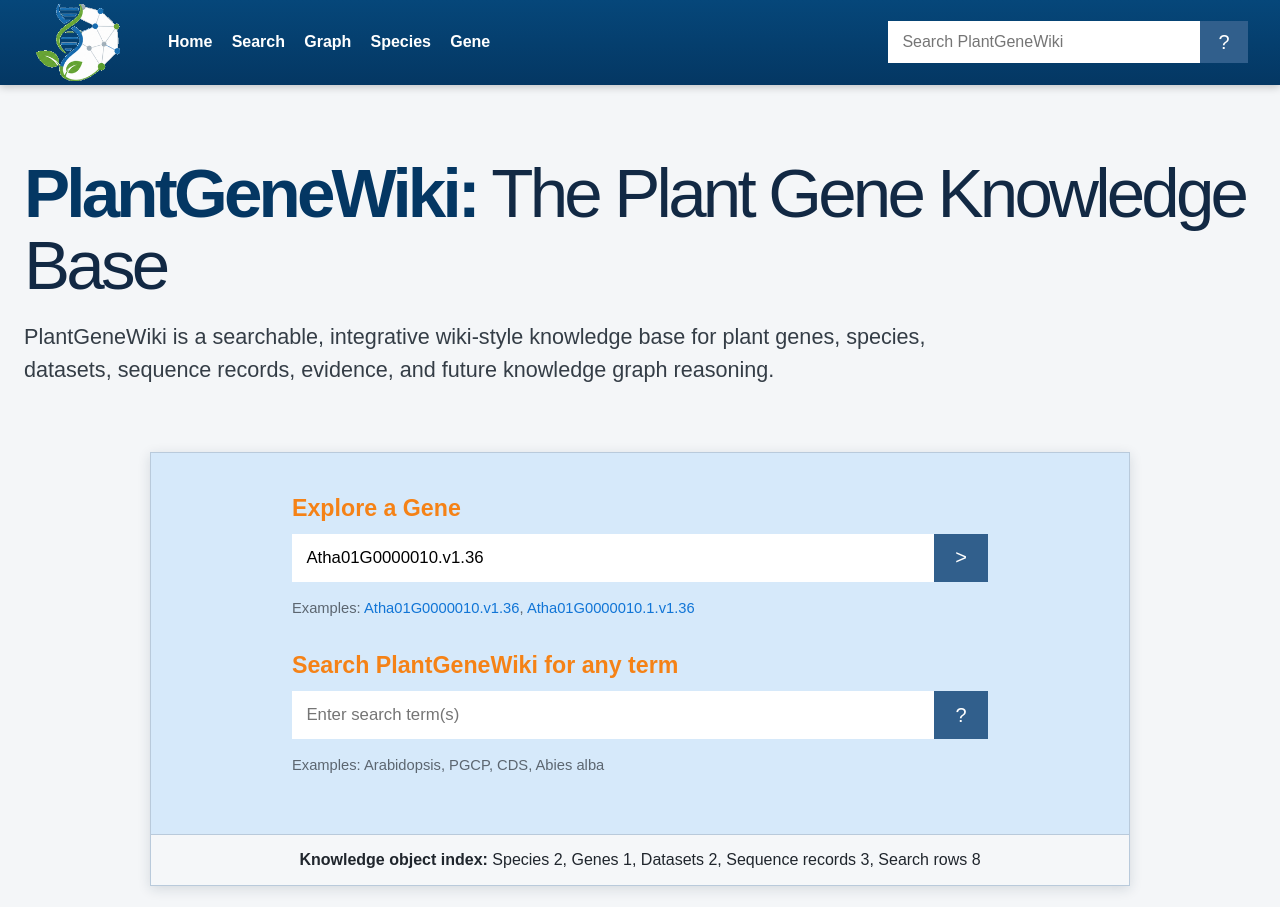
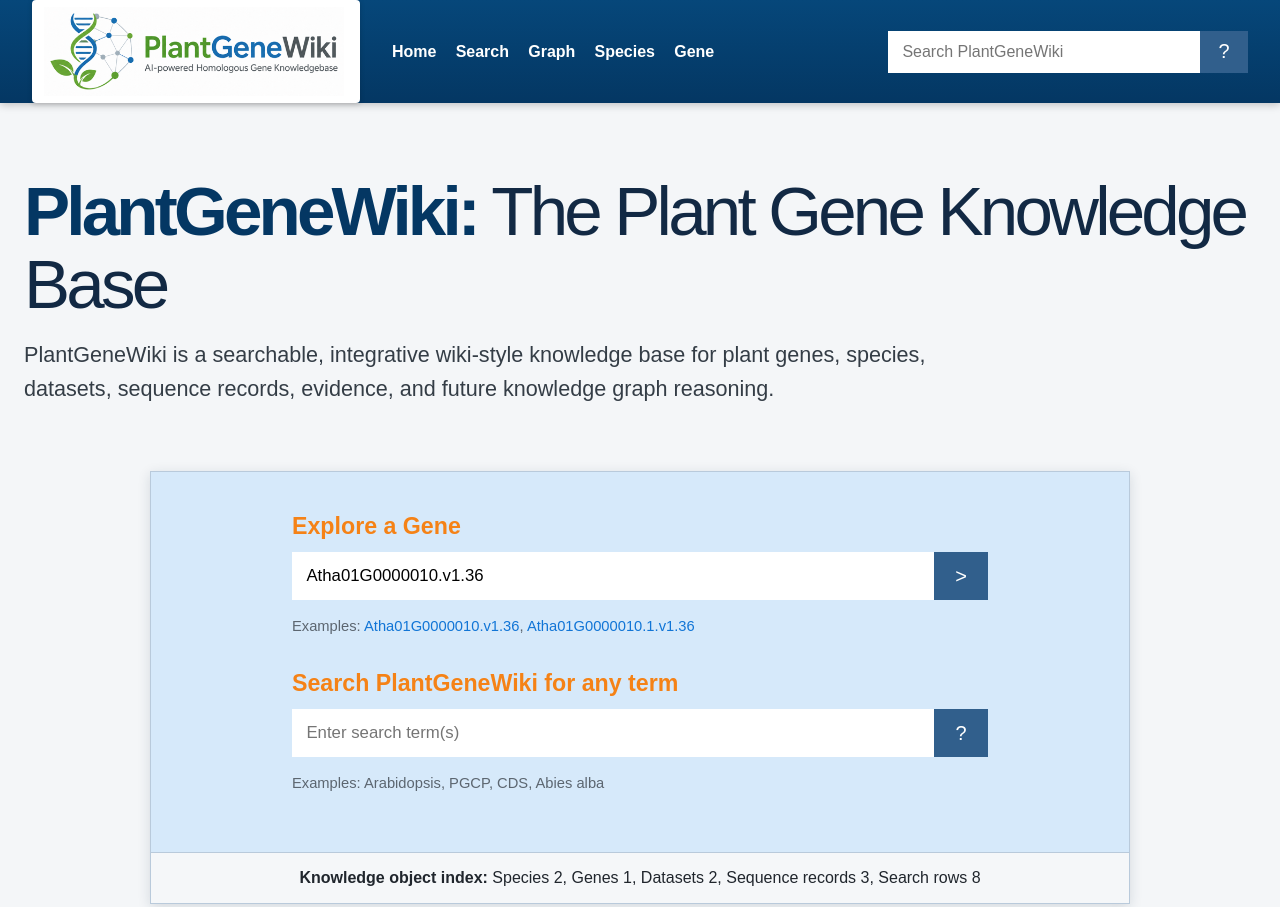
Before and after one commit to nebuscar/PlantGeneWiki, an Astro site in the folder apps/web/: page / in a window 1280 px wide. Shown: the top 907 px of the page. Built offline with nearby package versions, Linux system fonts and the light colour scheme; Astro itself is replaced by a stand-in of ours.

Commit message:
Use full logo in header brand block

```diff
--- a/apps/web/src/layouts/BaseLayout.astro
+++ b/apps/web/src/layouts/BaseLayout.astro
@@ -14,7 +14,7 @@
   <body>
     <header class="site-header">
       <a class="brand" href="/" aria-label="PlantGeneWiki home">
-        <img class="brand-logo" src="/assets/plantgenewiki-logo-mark-transparent.png" alt="PlantGeneWiki" />
+        <img class="brand-logo" src="/assets/plantgenewiki-logo-full.png" alt="PlantGeneWiki" />
       </a>
       <nav aria-label="Main navigation">
         <a href="/">Home</a>
--- a/apps/web/src/styles/global.css
+++ b/apps/web/src/styles/global.css
@@ -49,7 +49,7 @@
   display: flex;
   align-items: center;
   gap: 2rem;
-  min-height: 78px;
+  min-height: 86px;
   padding: 0 2rem;
   background: linear-gradient(180deg, var(--navy), var(--navy-dark));
   color: #ffffff;
@@ -60,7 +60,11 @@
   display: inline-flex;
   align-items: center;
   color: #ffffff;
-  min-width: 104px;
+  min-width: 328px;
+  padding: 0.45rem 0.75rem;
+  border-radius: 4px;
+  background: #ffffff;
+  box-shadow: 0 1px 5px rgba(0, 0, 0, 0.18);
   text-decoration: none;
 }
 
@@ -71,7 +75,7 @@
 
 .brand-logo {
   display: block;
-  width: 92px;
+  width: 300px;
   height: auto;
 }
 
```
Also changed, not shown: apps/web/public/assets/plantgenewiki-logo-full.png (added).
